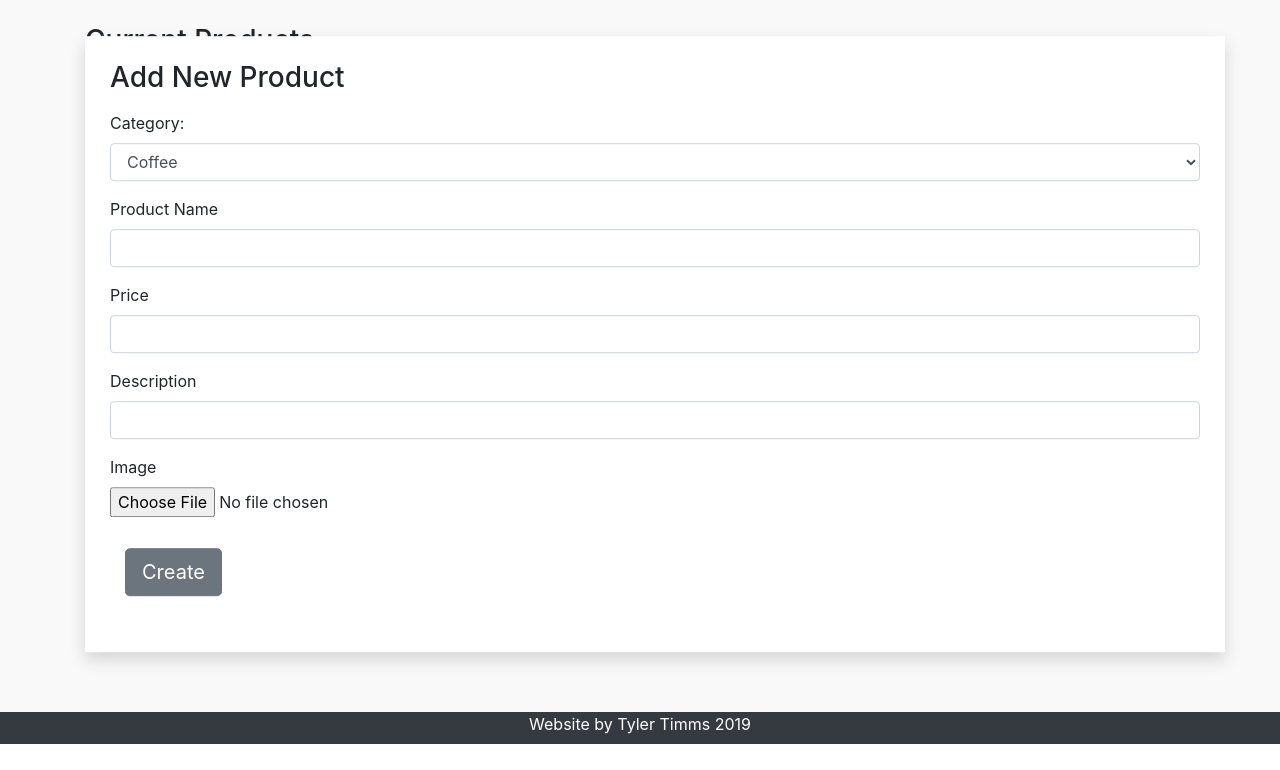
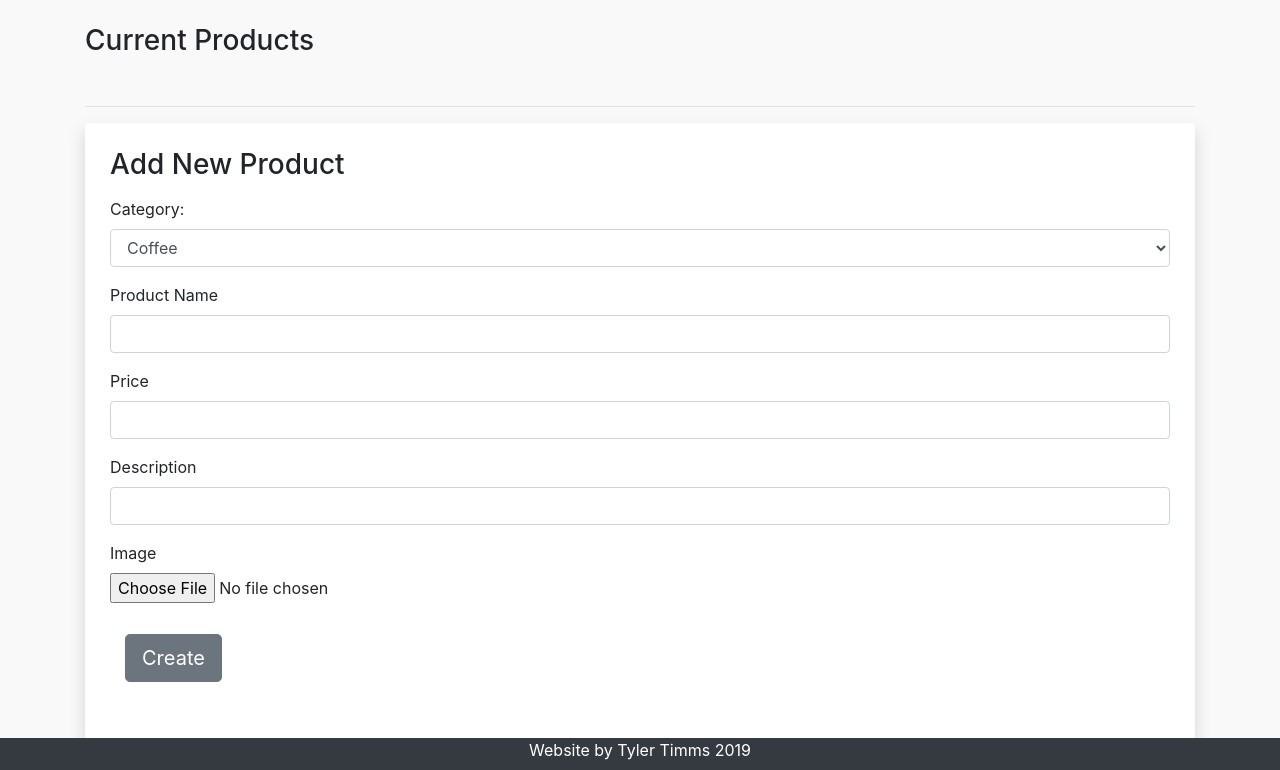
Before and after one commit to ttimms/coffee_shop, a Flask app: template StoreApp/templates/admin.html in a window 1280 px wide. Shown: the part 56-826 px from the top of the page. Before the commit the page ends 800 px from the top, so only its background shows below. Run offline with Flask 2, Linux system fonts and the light colour scheme; the template is opened without the code that fills it: values that come from a table or form of the project are taken from there, others are empty; parts of the project's set-up code (start-up, migrations or seed data) failed here and were passed over; some libraries are stand-ins or nearby versions.

Commit message:
fixed admin panel covering products

```diff
--- a/StoreApp/templates/admin.html
+++ b/StoreApp/templates/admin.html
@@ -35,7 +35,7 @@
     {% endif %}
   </p>
   <hr/>
-  <div class="container vertical-center shadow contact">
+  <div class="container shadow contact">
     <h3>Add New Product</h3>
     <div action="" method="POST" class="login-form" enctype="multipart/form-data">
         <div class="form-group"></div>
```
